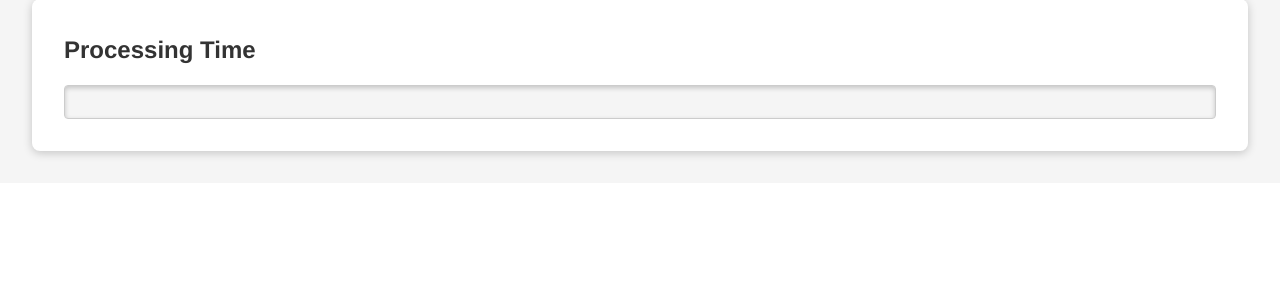
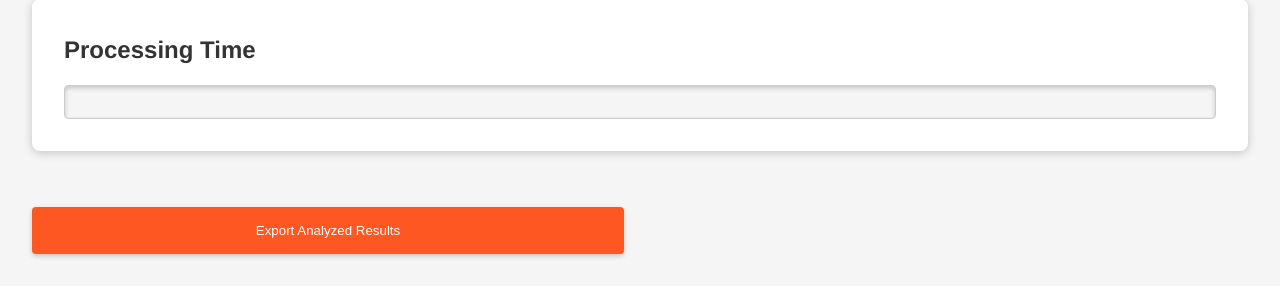
Before and after one commit to hzhan18/QueryPedal, a Flask app: page / in a window 1280 px wide. Shown: the part 659-945 px from the top of the page. Before the commit the page ends 819 px from the top, so only its background shows below. Run offline with Flask 3, Linux system fonts and the light colour scheme; parts of the project's set-up code (start-up, migrations or seed data) failed here and were passed over.

Commit message:
added export option

```diff
--- /dev/null
+++ b/analyzed_results.csv
@@ -0,0 +1,2 @@
+Date,Total,Passed,Invalid,Failed,Processing Time
+2024-04-03,20,13,7,0, 1.72 seconds
--- a/app.py
+++ b/app.py
@@ -1,5 +1,5 @@
-from flask import Flask, render_template, request
-import os, re, time
+from flask import Flask, render_template, request, send_file
+import os, re, time, csv
 from sqlalchemy.sql import func
 from flask_sqlalchemy import SQLAlchemy
 from sqlalchemy import inspect
@@ -169,6 +169,8 @@ def submit_instruction():
     # Check if the counts match the total number of submissions
     if code_count != failed_count + passed_count + invalid_count:
         print("Counts do not match")
+    elif code_count != total_submissions:
+        print("Counts do not match")
     else:
         print("Counts match")
 
@@ -177,9 +179,30 @@ def submit_instruction():
     processing_time = end_time - start_time
     print("Time taken:", processing_time)
 
+    # Get the current date
+    current_date = time.strftime('%Y-%m-%d') # Format: YYYY-MM-DD
+
+    # Summarize the results
+    analyzed_results = {'Date': current_date,
+                        'Total': total_submissions,
+                        'Passed': passed_count,
+                        'Invalid': invalid_count,
+                        'Failed': failed_count,
+                        'Processing Time': f"{processing_time: .2f} seconds"}
+
+    # Save the results to a CSV file
+    with open('analyzed_results.csv', 'w', newline='') as csvfile:
+        fieldnames = ['Date','Total', 'Passed', 'Invalid', 'Failed', 'Processing Time']
+        writer = csv.DictWriter(csvfile, fieldnames=fieldnames)
+        writer.writeheader()
+        writer.writerow(analyzed_results)
+
     return render_template('index.html', instruction=instruction_text, passed_count=passed_count, invalid_count=invalid_count, failed_count=failed_count,
                        total_submissions=total_submissions, processing_time=processing_time)
 
+@app.route('/export-results')
+def export_results():
+    return send_file('analyzed_results.csv', as_attachment=True, download_name='analyzed_results.csv')
 
 if __name__ == '__main__':
     with app.app_context():
--- a/templates/index.html
+++ b/templates/index.html
@@ -200,7 +200,10 @@ from pedal import *</textarea
             format(processing_time) }} Seconds {% endif %}
           </div>
         </div>
-      </div>
+        <!-- Export Analyzed Results -->
+        <form action="{{ url_for('export_results') }}" method="get">
+          <button type="submit" class="submit-btn">Export Analyzed Results</button>
+        </form>
     </div>
     <script>
       document.addEventListener("DOMContentLoaded", function () {
```
Also changed, not shown: instructions.txt (+23 -0 lines).
